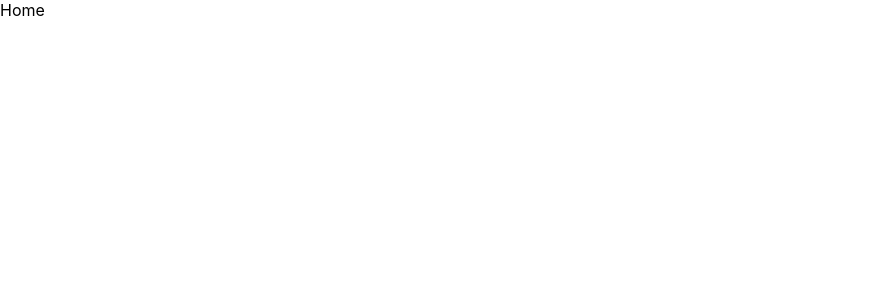
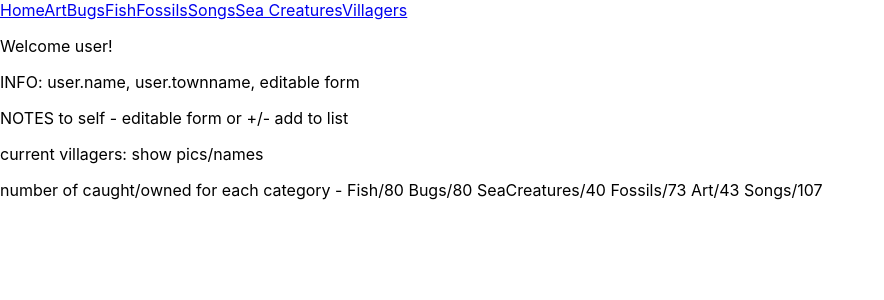
Before and after one commit to ElisaShapiro/ACNH, a React (Create React App) app in the folder frontend/acnh/: page / in a window 1280 px wide. Shown: the top 300 px of the page, without its empty margins (0-884 px from the left). Built offline with nearby package versions, Linux system fonts and the light colour scheme; the HTML template or start-up script is replaced by a standard one.

Commit message:
navbar and alt image text

```diff
--- a/frontend/acnh/src/App.js
+++ b/frontend/acnh/src/App.js
@@ -3,6 +3,7 @@ import { Route, Routes } from 'react-router-dom'
 import { useEffect } from 'react'
 
 import Home from './components/Home'
+import NavBar from './components/NavBar'
 import ArtContainer from './components/ArtContainer'
 import BugsContainer from './components/BugsContainer'
 import FishContainer from './components/FishContainer'
@@ -15,6 +16,8 @@ function App() {
 
 
   return (
+    <>
+      <NavBar />
       <Routes>
         <Route exact path="/" element={<Home />} />
         <Route path="/art" element={<ArtContainer />} />
@@ -25,6 +28,7 @@ function App() {
         <Route path="/songs" element={<SongsContainer />} />
         <Route path="/villagers" element={<VillagersContainer />} />
       </Routes>
+    </>
   );
 }
 
--- a/frontend/acnh/src/components/ArtCard.js
+++ b/frontend/acnh/src/components/ArtCard.js
@@ -4,7 +4,7 @@ function ArtCard({ art }) {
     return (
         <div className="card-display">
             {art.id}
-            <img src={art.image_uri} className="card-img"/>
+            <img src={art.image_uri} alt="art" className="card-img"/>
             <p>{art.name['name-USen']}</p>
             <p>{art['museum-desc']}</p>
 
--- a/frontend/acnh/src/components/BugCard.js
+++ b/frontend/acnh/src/components/BugCard.js
@@ -4,7 +4,7 @@ function BugCard({ bug }) {
     return (
         <div className="card-display">
             {bug.id}
-            <img src={bug.image_uri} className="card-img"/>
+            <img src={bug.image_uri} alt="bug" className="card-img"/>
             <p>{bug.name['name-USen']}</p>
             <p>{bug['museum-phrase']}</p>
             <p>{bug.availability.location}</p>
--- a/frontend/acnh/src/components/FishCard.js
+++ b/frontend/acnh/src/components/FishCard.js
@@ -4,7 +4,7 @@ function FishCard({ fish }) {
     return (
         <div className="card-display">
             {fish.id}
-            <img src={fish.image_uri} className="card-img"/>
+            <img src={fish.image_uri} alt="fish" className="card-img"/>
             <p>{fish.name['name-USen']}</p>
             <p>{fish['museum-phrase']}</p>
             <p>{fish.availability.location}</p>
--- a/frontend/acnh/src/components/FossilCard.js
+++ b/frontend/acnh/src/components/FossilCard.js
@@ -4,7 +4,7 @@ function FossilCard({ fossils }) {
     return (
         <div className="card-display">
             {fossils.id}
-            <img src={fossils.image_uri} className="card-img"/>
+            <img src={fossils.image_uri} alt="fossil" className="card-img"/>
             <p>{fossils.name['name-USen']}</p>
             <p>{fossils['museum-phrase']}</p>
             <p>{fossils.price}</p>
--- a/frontend/acnh/src/components/Home.js
+++ b/frontend/acnh/src/components/Home.js
@@ -1,7 +1,11 @@
 function Home() {
     return(
         <div>
-            Home
+            <p>Welcome user!</p>
+            <p>INFO: user.name, user.townname, editable form</p>
+            <p>NOTES to self - editable form or +/- add to list</p>
+            <p>current villagers: show pics/names</p>
+            <p>number of caught/owned for each category - Fish/80 Bugs/80 SeaCreatures/40 Fossils/73 Art/43 Songs/107</p>
         </div>
     )
 }
--- /dev/null
+++ b/frontend/acnh/src/components/NavBar.js
@@ -0,0 +1,34 @@
+import { NavLink } from "react-router-dom";
+
+function NavBar() {
+    return (
+        <>
+            <NavLink exact to="/">
+                Home
+            </NavLink>
+            <NavLink  to="/art">
+                Art
+            </NavLink>
+            <NavLink  to="/bugs">
+                Bugs
+            </NavLink>
+            <NavLink  to="/fish">
+                Fish
+            </NavLink>
+            <NavLink  to="/fossils">
+                Fossils
+            </NavLink>
+            <NavLink  to="/songs">
+                Songs
+            </NavLink>
+            <NavLink  to="/seacreatures">
+                Sea Creatures
+            </NavLink>
+            <NavLink  to="/villagers">
+                Villagers
+            </NavLink>
+        </>
+    )
+}
+
+export default NavBar;
--- a/frontend/acnh/src/components/SeaCreatureCard.js
+++ b/frontend/acnh/src/components/SeaCreatureCard.js
@@ -4,7 +4,7 @@ function SeaCreatureCard({ seaCreatures }) {
     return (
         <div className="card-display">
             {seaCreatures.id}
-            <img src={seaCreatures.image_uri} className="card-img"/>
+            <img src={seaCreatures.image_uri} alt="sea creature" className="card-img"/>
             <p>{seaCreatures.name['name-USen']}</p>
             <p>{seaCreatures['museum-phrase']}</p>
             <p>{seaCreatures.shadow}</p>
--- a/frontend/acnh/src/components/SongCard.js
+++ b/frontend/acnh/src/components/SongCard.js
@@ -4,7 +4,7 @@ function SongCard({ song }) {
     return (
         <div className="card-display">
             {song.id}
-            <img src={song.image_uri} className="card-img"/>
+            <img src={song.image_uri} alt="song cover" className="card-img"/>
             <p>{song.name['name-USen']}</p>
             <p>{song['sell-price']}</p>
             <p>isOrderable/price is same for all</p>
--- a/frontend/acnh/src/components/VillagerCard.js
+++ b/frontend/acnh/src/components/VillagerCard.js
@@ -4,7 +4,7 @@ function VillagerCard({ villager }) {
     return (
         <div className="card-display">
             {villager.id}
-            <img src={villager.image_uri} className="card-img"/>
+            <img src={villager.image_uri} alt="villager" className="card-img"/>
             <p>{villager.name['name-USen']}</p>
             <p>{villager.birthday}</p>
             <p>{villager.gender}</p>
```
